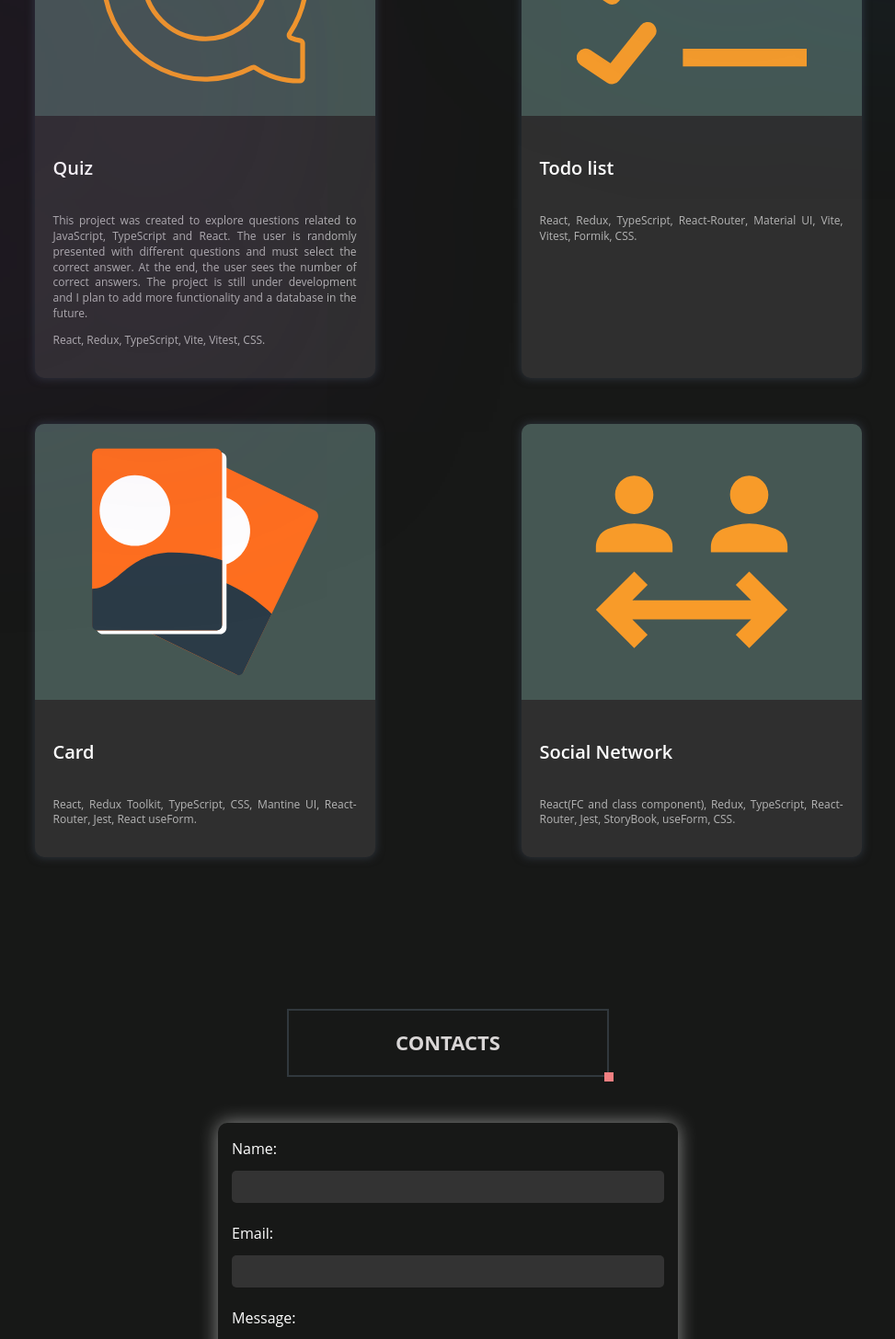
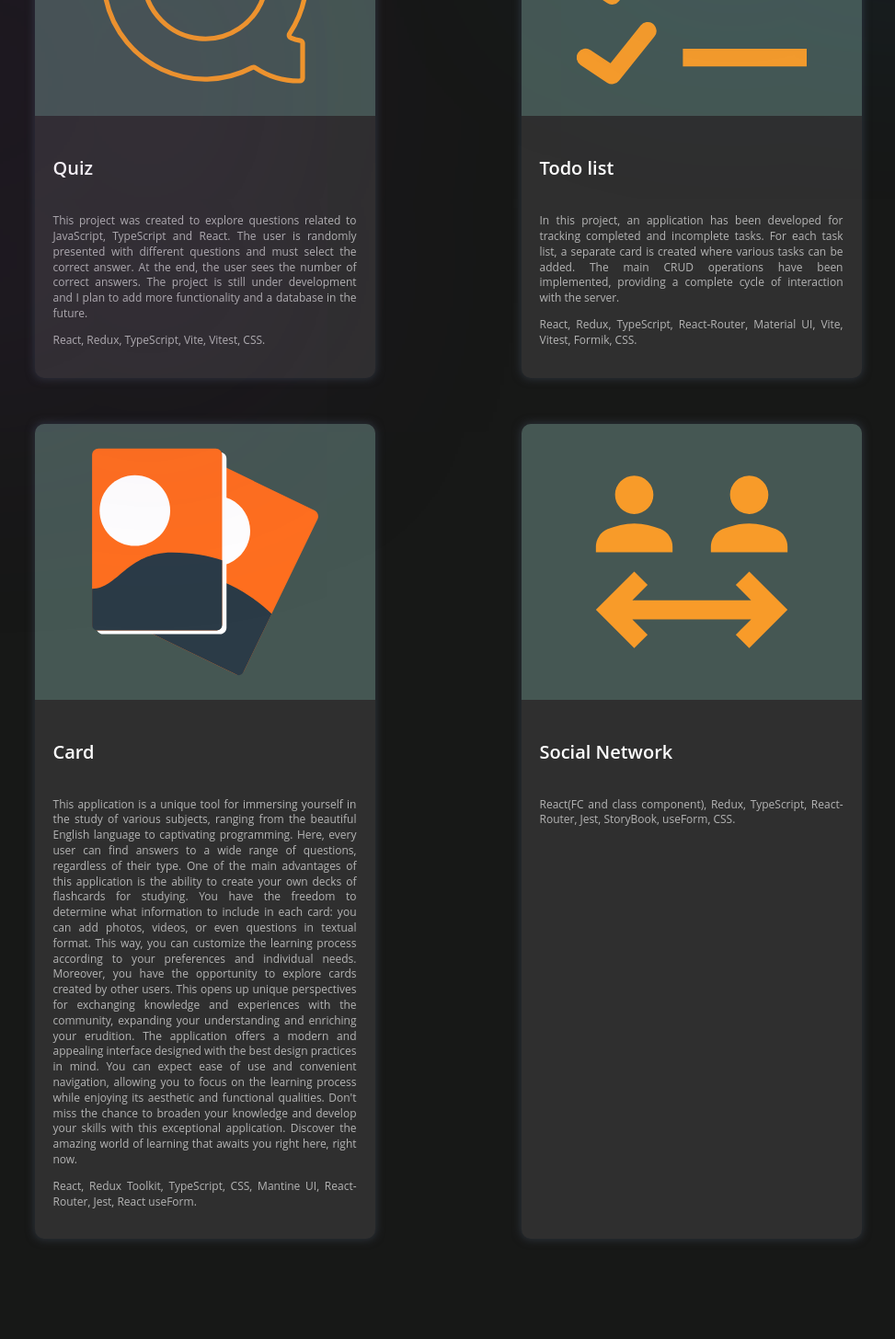
Before and after one commit to Zaitsev-AV/portfolio, a React (Create React App) app: page / in a window 1280 px wide. Shown: the part 3731-5187 px from the top of the page at 92% size, without its empty margins (153-1126 px from the left). Built offline with nearby package versions, Linux system fonts and the light colour scheme.

Commit message:
added description for project

```diff
--- a/src/projects/Projects.tsx
+++ b/src/projects/Projects.tsx
@@ -25,11 +25,21 @@ export const Projects: React.FC = () => {
 						<Project title={ 'Todo list' }
 						         path={ 'https://github.com/Zaitsev-AV/todolist_main_project' }
 						         img={ todo }
-						         description={ 'React, Redux, TypeScript, React-Router, Material UI, Vite, Vitest, Formik, CSS.' }/>
+						         description={"In this project, an application has been developed for tracking completed and incomplete tasks. For each task list, a separate card is created where various tasks can be added. The main CRUD operations have been implemented, providing a complete cycle of interaction with the server."}
+						         stack={ 'React, Redux, TypeScript, React-Router, Material UI, Vite, Vitest, Formik, CSS.' }/>
 						<Project title={ 'Card' }
 						         img={ card }
 						         path={ 'https://github.com/Zaitsev-AV/cards' }
-						         description={ 'React, Redux Toolkit, TypeScript, CSS, Mantine UI, React-Router, Jest, React useForm.' }/>
+						         description={"This application is a unique tool for immersing yourself in the study of various subjects, ranging from the beautiful English language to captivating programming. Here, every user can find answers to a wide range of questions, regardless of their type.\n" +
+							         "\n" +
+							         "One of the main advantages of this application is the ability to create your own decks of flashcards for studying. You have the freedom to determine what information to include in each card: you can add photos, videos, or even questions in textual format. This way, you can customize the learning process according to your preferences and individual needs.\n" +
+							         "\n" +
+							         "Moreover, you have the opportunity to explore cards created by other users. This opens up unique perspectives for exchanging knowledge and experiences with the community, expanding your understanding and enriching your erudition.\n" +
+							         "\n" +
+							         "The application offers a modern and appealing interface designed with the best design practices in mind. You can expect ease of use and convenient navigation, allowing you to focus on the learning process while enjoying its aesthetic and functional qualities.\n" +
+							         "\n" +
+							         "Don't miss the chance to broaden your knowledge and develop your skills with this exceptional application. Discover the amazing world of learning that awaits you right here, right now."}
+						         stack={ 'React, Redux Toolkit, TypeScript, CSS, Mantine UI, React-Router, Jest, React useForm.' }/>
 						<Project title={ 'Social Network' }
 						         path={ 'https://github.com/Zaitsev-AV/samurai-way-main' }
 						         img={ socNet }
```
